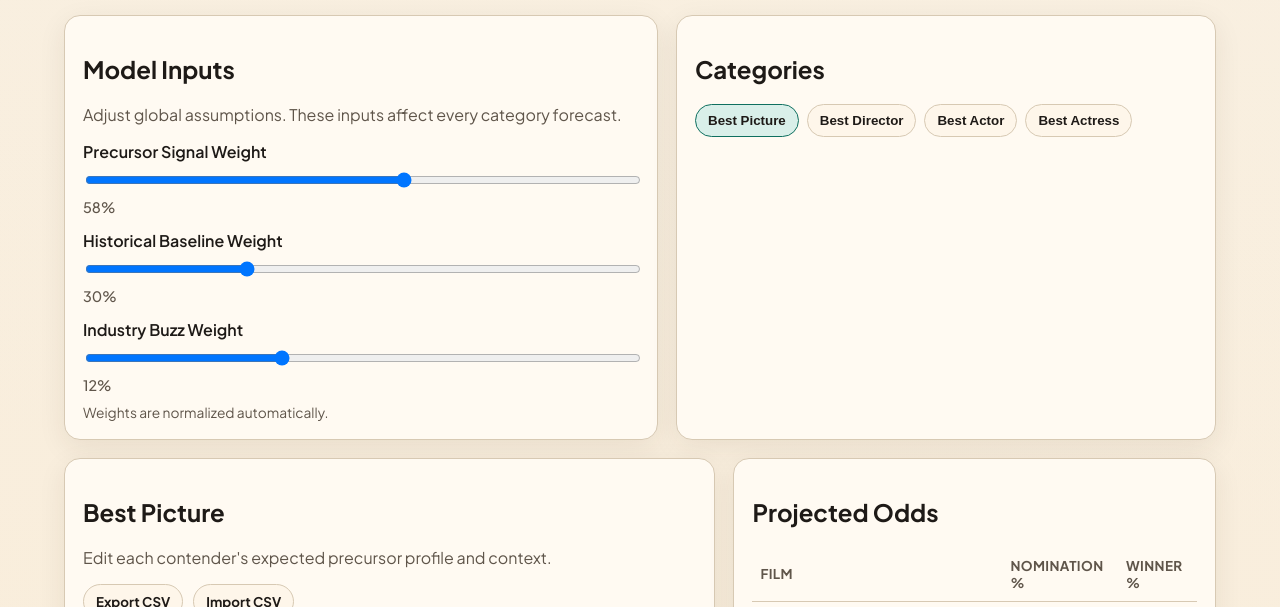
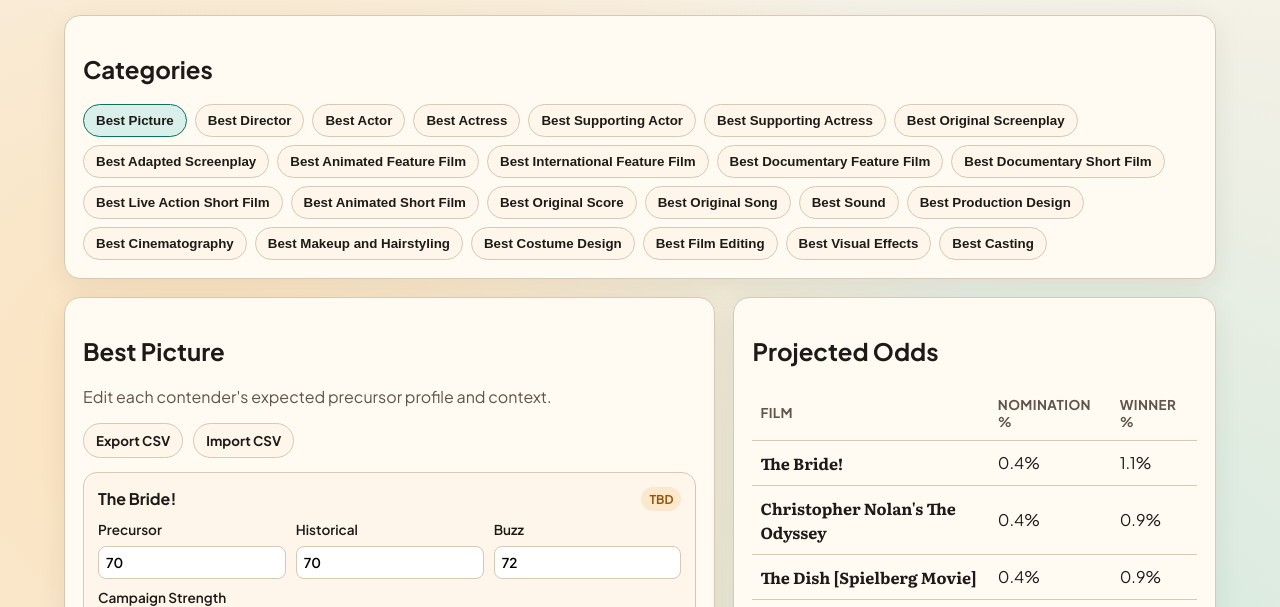
Before and after one commit to ramankahlon/oscar-odds, a plain HTML site: page index.html in a window 1280 px wide. Shown: the part 176-783 px from the top of the page. Drawn offline with Linux system fonts and the light colour scheme.

Commit message:
Clean up sections, expand categories list, and only display top 10 contenders for Best Picture and top 5 for every other category

```diff
--- a/app.js
+++ b/app.js
@@ -148,43 +148,48 @@ const schedule2026Films = [
   "Dune: Part Three"
 ];
 
-const categories = [
-  {
-    id: "picture",
-    name: "Best Picture",
-    nominees: 10,
-    winnerBase: 0.16,
-    films: schedule2026Films.map((title) => ({
+const categoryDefinitions = [
+  { id: "picture", name: "Best Picture", nominees: 10, winnerBase: 0.16 },
+  { id: "director", name: "Best Director", nominees: 5, winnerBase: 0.24 },
+  { id: "actor", name: "Best Actor", nominees: 5, winnerBase: 0.25 },
+  { id: "actress", name: "Best Actress", nominees: 5, winnerBase: 0.24 },
+  { id: "supporting-actor", name: "Best Supporting Actor", nominees: 5, winnerBase: 0.23 },
+  { id: "supporting-actress", name: "Best Supporting Actress", nominees: 5, winnerBase: 0.23 },
+  { id: "original-screenplay", name: "Best Original Screenplay", nominees: 5, winnerBase: 0.22 },
+  { id: "adapted-screenplay", name: "Best Adapted Screenplay", nominees: 5, winnerBase: 0.22 },
+  { id: "animated-feature", name: "Best Animated Feature Film", nominees: 5, winnerBase: 0.2 },
+  { id: "international-feature", name: "Best International Feature Film", nominees: 5, winnerBase: 0.2 },
+  { id: "documentary-feature", name: "Best Documentary Feature Film", nominees: 5, winnerBase: 0.2 },
+  { id: "documentary-short", name: "Best Documentary Short Film", nominees: 5, winnerBase: 0.18 },
+  { id: "live-action-short", name: "Best Live Action Short Film", nominees: 5, winnerBase: 0.18 },
+  { id: "animated-short", name: "Best Animated Short Film", nominees: 5, winnerBase: 0.18 },
+  { id: "original-score", name: "Best Original Score", nominees: 5, winnerBase: 0.21 },
+  { id: "original-song", name: "Best Original Song", nominees: 5, winnerBase: 0.2 },
+  { id: "sound", name: "Best Sound", nominees: 5, winnerBase: 0.2 },
+  { id: "production-design", name: "Best Production Design", nominees: 5, winnerBase: 0.2 },
+  { id: "cinematography", name: "Best Cinematography", nominees: 5, winnerBase: 0.2 },
+  { id: "makeup-hairstyling", name: "Best Makeup and Hairstyling", nominees: 5, winnerBase: 0.19 },
+  { id: "costume-design", name: "Best Costume Design", nominees: 5, winnerBase: 0.19 },
+  { id: "film-editing", name: "Best Film Editing", nominees: 5, winnerBase: 0.21 },
+  { id: "visual-effects", name: "Best Visual Effects", nominees: 5, winnerBase: 0.2 },
+  { id: "casting", name: "Best Casting", nominees: 5, winnerBase: 0.19 }
+];
+
+function createSeedFilms() {
+  return schedule2026Films.map((title) => ({
     title,
     studio: "TBD",
     precursor: 55,
     history: 50,
     buzz: 52,
     strength: "Medium"
-    }))
-  },
-  {
-    id: "director",
-    name: "Best Director",
-    nominees: 5,
-    winnerBase: 0.24,
-    films: [{ title: "The Bride!", studio: "Maggie Gyllenhaal", precursor: 64, history: 60, buzz: 69, strength: "High" }]
-  },
-  {
-    id: "actor",
-    name: "Best Actor",
-    nominees: 5,
-    winnerBase: 0.25,
-    films: [{ title: "The Bride!", studio: "Warner Bros.", precursor: 60, history: 55, buzz: 66, strength: "Medium" }]
-  },
-  {
-    id: "actress",
-    name: "Best Actress",
-    nominees: 5,
-    winnerBase: 0.24,
-    films: [{ title: "The Bride!", studio: "Jessie Buckley", precursor: 68, history: 66, buzz: 71, strength: "High" }]
+  }));
 }
-];
+
+const categories = categoryDefinitions.map((category) => ({
+  ...category,
+  films: createSeedFilms()
+}));
 
 const letterboxdRanks = new Map([
   ["Hamnet", 3],
@@ -249,12 +254,9 @@ function americanOddsToProbability(odds) {
 }
 
 function applyExternalPredictionSignals() {
-  const picture = categories.find((category) => category.id === "picture");
-  if (!picture) return;
-
   const maxRedditMentions = Math.max(...redditMentions.values(), 1);
-
-  picture.films.forEach((film) => {
+  categories.forEach((category) => {
+    category.films.forEach((film) => {
       const letterboxdScore = rankToScore(letterboxdRanks.get(film.title), 54);
       const theGamerScore = rankToScore(theGamerRanks.get(film.title), 10);
       const redditScore = clamp((redditMentions.get(film.title) || 0) / maxRedditMentions, 0, 1);
@@ -291,11 +293,12 @@ function applyExternalPredictionSignals() {
         film.strength = "Low";
       }
     });
+  });
 }
 
 applyExternalPredictionSignals();
 
-const STORAGE_KEY = "oscarOddsForecastState.v6";
+const STORAGE_KEY = "oscarOddsForecastState.v7";
 
 const state = {
   categoryId: categories[0].id,
@@ -310,12 +313,6 @@ const categoryTabs = document.querySelector("#categoryTabs");
 const categoryTitle = document.querySelector("#categoryTitle");
 const candidateCards = document.querySelector("#candidateCards");
 const resultsBody = document.querySelector("#resultsBody");
-const precursorWeight = document.querySelector("#precursorWeight");
-const historyWeight = document.querySelector("#historyWeight");
-const buzzWeight = document.querySelector("#buzzWeight");
-const precursorWeightValue = document.querySelector("#precursorWeightValue");
-const historyWeightValue = document.querySelector("#historyWeightValue");
-const buzzWeightValue = document.querySelector("#buzzWeightValue");
 const exportCsvButton = document.querySelector("#exportCsvButton");
 const importCsvButton = document.querySelector("#importCsvButton");
 const csvFileInput = document.querySelector("#csvFileInput");
@@ -442,7 +439,7 @@ function createCard(category, film, filmIndex) {
     input.addEventListener("input", (event) => {
       film[field.key] = clamp(Number(event.target.value || 0), 0, 100);
       saveState();
-      renderResults(category);
+      render();
     });
     wrapper.appendChild(input);
     grid.appendChild(wrapper);
@@ -463,7 +460,7 @@ function createCard(category, film, filmIndex) {
       .find((c) => c.id === category.id)
       .films[filmIndex].strength = event.target.value;
     saveState();
-    renderResults(category);
+    render();
   });
   strengthLabel.appendChild(strengthSelect);
   grid.appendChild(strengthLabel);
@@ -472,29 +469,23 @@ function createCard(category, film, filmIndex) {
   return card;
 }
 
-function renderCandidates(category) {
-  categoryTitle.textContent = category.name;
-  candidateCards.innerHTML = "";
-
-  category.films.forEach((film, index) => {
-    candidateCards.appendChild(createCard(category, film, index));
-  });
+function getDisplayLimit(category) {
+  return category.id === "picture" ? 10 : 5;
 }
 
-function renderResults(category) {
+function buildProjections(category) {
   const normalized = normalizeWeights();
 
-  const scored = category.films.map((film) => {
+  const scored = category.films.map((film, index) => {
     const scores = scoreFilm(film, normalized);
-    return { ...film, ...scores };
+    return { ...film, ...scores, index };
   });
 
   const nominationTotal = scored.reduce((sum, item) => sum + item.nominationRaw, 0) || 1;
   const winnerTotal = scored.reduce((sum, item) => sum + item.winnerRaw, 0) || 1;
-
   const nomineeScale = category.nominees / Math.max(1, scored.length);
 
-  const projections = scored
+  return scored
     .map((film) => {
       const nomination = clamp((film.nominationRaw / nominationTotal) * 100 * nomineeScale, 0.4, 99);
       const winner = clamp(
@@ -505,44 +496,30 @@ function renderResults(category) {
       );
 
       return {
+        index: film.index,
         title: film.title,
         nomination,
         winner
       };
     })
     .sort((a, b) => b.winner - a.winner);
+}
 
+function renderCandidates(category, projections) {
+  categoryTitle.textContent = category.name;
+  candidateCards.innerHTML = "";
+
+  projections.slice(0, getDisplayLimit(category)).forEach((entry) => {
+    candidateCards.appendChild(createCard(category, category.films[entry.index], entry.index));
+  });
+}
+
+function renderResults(category, projections) {
   resultsBody.innerHTML = "";
-  projections.forEach((entry) => {
+  projections.slice(0, getDisplayLimit(category)).forEach((entry) => {
     const row = document.createElement("tr");
     row.innerHTML = `<td><strong>${entry.title}</strong></td><td>${entry.nomination.toFixed(1)}%</td><td>${entry.winner.toFixed(1)}%</td>`;
     resultsBody.appendChild(row);
-  });
-}
-
-function syncWeightLabels() {
-  precursorWeight.value = String(state.weights.precursor);
-  historyWeight.value = String(state.weights.history);
-  buzzWeight.value = String(state.weights.buzz);
-  precursorWeightValue.textContent = `${state.weights.precursor}%`;
-  historyWeightValue.textContent = `${state.weights.history}%`;
-  buzzWeightValue.textContent = `${state.weights.buzz}%`;
-}
-
-function bindWeightInputs() {
-  const map = [
-    { input: precursorWeight, key: "precursor" },
-    { input: historyWeight, key: "history" },
-    { input: buzzWeight, key: "buzz" }
-  ];
-
-  map.forEach(({ input, key }) => {
-    input.addEventListener("input", (event) => {
-      state.weights[key] = clamp(Number(event.target.value || 0), 1, 95);
-      syncWeightLabels();
-      saveState();
-      renderResults(getActiveCategory());
-    });
   });
 }
 
@@ -763,13 +740,12 @@ function loadState() {
 
 function render() {
   const activeCategory = getActiveCategory();
+  const projections = buildProjections(activeCategory);
   renderTabs();
-  renderCandidates(activeCategory);
-  renderResults(activeCategory);
+  renderCandidates(activeCategory, projections);
+  renderResults(activeCategory, projections);
 }
 
 loadState();
-bindWeightInputs();
 bindCsvControls();
-syncWeightLabels();
 render();
--- a/index.html
+++ b/index.html
@@ -23,31 +23,7 @@
         </p>
       </header>
 
-      <section class="controls" aria-label="Model settings">
-        <div class="panel">
-          <h2>Model Inputs</h2>
-          <p class="panel-copy">Adjust global assumptions. These inputs affect every category forecast.</p>
-
-          <div class="input-grid">
-            <label>
-              Precursor Signal Weight
-              <input id="precursorWeight" type="range" min="35" max="75" value="58" />
-              <span class="value" id="precursorWeightValue">58%</span>
-            </label>
-            <label>
-              Historical Baseline Weight
-              <input id="historyWeight" type="range" min="20" max="55" value="30" />
-              <span class="value" id="historyWeightValue">30%</span>
-            </label>
-            <label>
-              Industry Buzz Weight
-              <input id="buzzWeight" type="range" min="5" max="25" value="12" />
-              <span class="value" id="buzzWeightValue">12%</span>
-            </label>
-          </div>
-          <p class="disclaimer">Weights are normalized automatically.</p>
-        </div>
-
+      <section class="controls" aria-label="Categories">
         <div class="panel">
           <h2>Categories</h2>
           <div class="category-list" id="categoryTabs" role="tablist" aria-label="Oscar categories"></div>
--- a/styles.css
+++ b/styles.css
@@ -67,34 +67,13 @@ body {
 .controls {
   display: grid;
   gap: 18px;
-  grid-template-columns: 1.1fr 1fr;
-}
-
-.input-grid {
-  display: grid;
-  gap: 14px;
+  grid-template-columns: 1fr;
 }
 
 label {
   display: grid;
   gap: 8px;
   font-weight: 600;
-}
-
-input[type="range"] {
-  width: 100%;
-}
-
-.value {
-  font-size: 0.9rem;
-  color: var(--muted);
-  font-weight: 500;
-}
-
-.disclaimer {
-  margin: 10px 0 0;
-  color: var(--muted);
-  font-size: 0.86rem;
 }
 
 .category-list {
```
Lines whose indentation alone changed are shown as unchanged.
